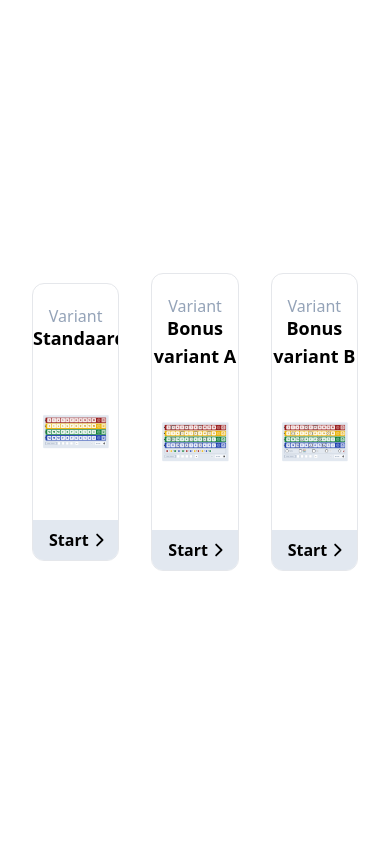
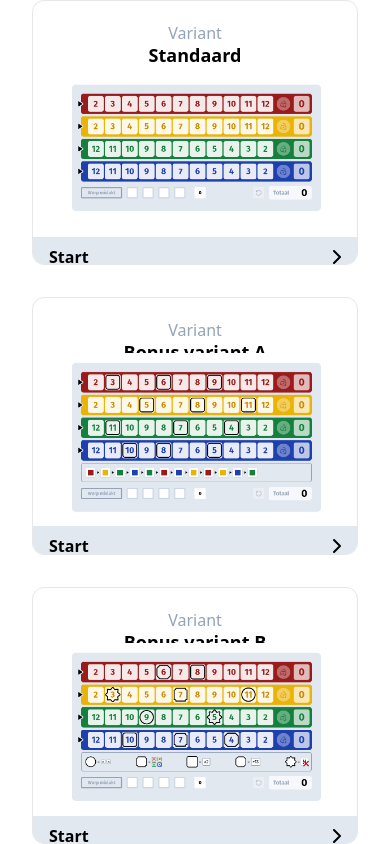
Before and after one commit to bbronswijk/qwixx, a Next.js app: page / in a window 390 px wide. Built offline with nearby package versions, Linux system fonts and the light colour scheme.

Commit message:
Fix orientation of cards in portrait mode

```diff
--- a/src/app/page.tsx
+++ b/src/app/page.tsx
@@ -4,7 +4,7 @@ import { ChevronRightIcon } from '@/ui/icons';
 
 export default function Home() {
   return (
-    <main className="h-full w-full flex items-center justify-center gap-8 px-8">
+    <main className="h-full w-full flex items-center flex-col md:flex-row justify-center gap-8 px-8">
       <Link className="border rounded-xl hover:shadow-xl duration-300 overflow-hidden" href="/default">
         <h1 className="text-slate-400 pt-6 text-center leading-none">Variant</h1>
         <h1 className="font-bold text-lg text-center mb-2 block">Standaard</h1>
```
